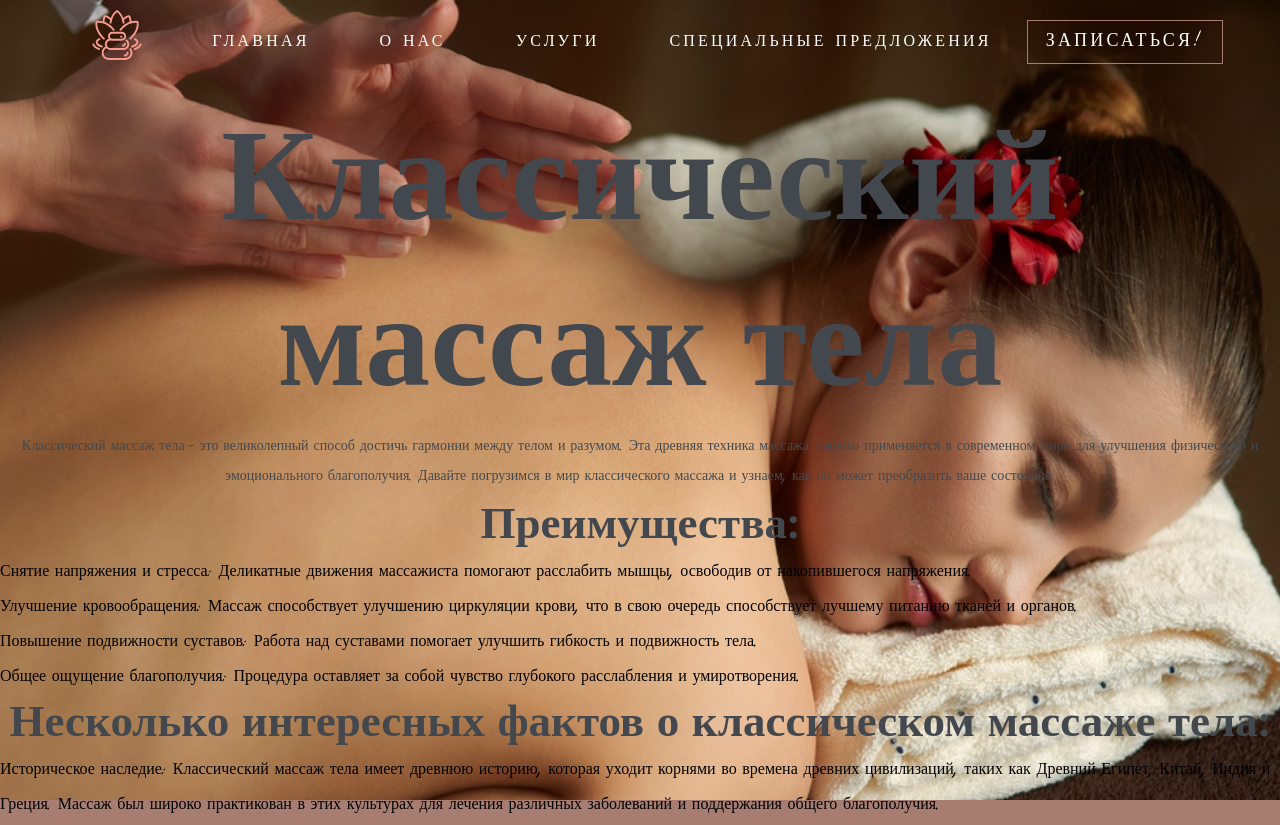
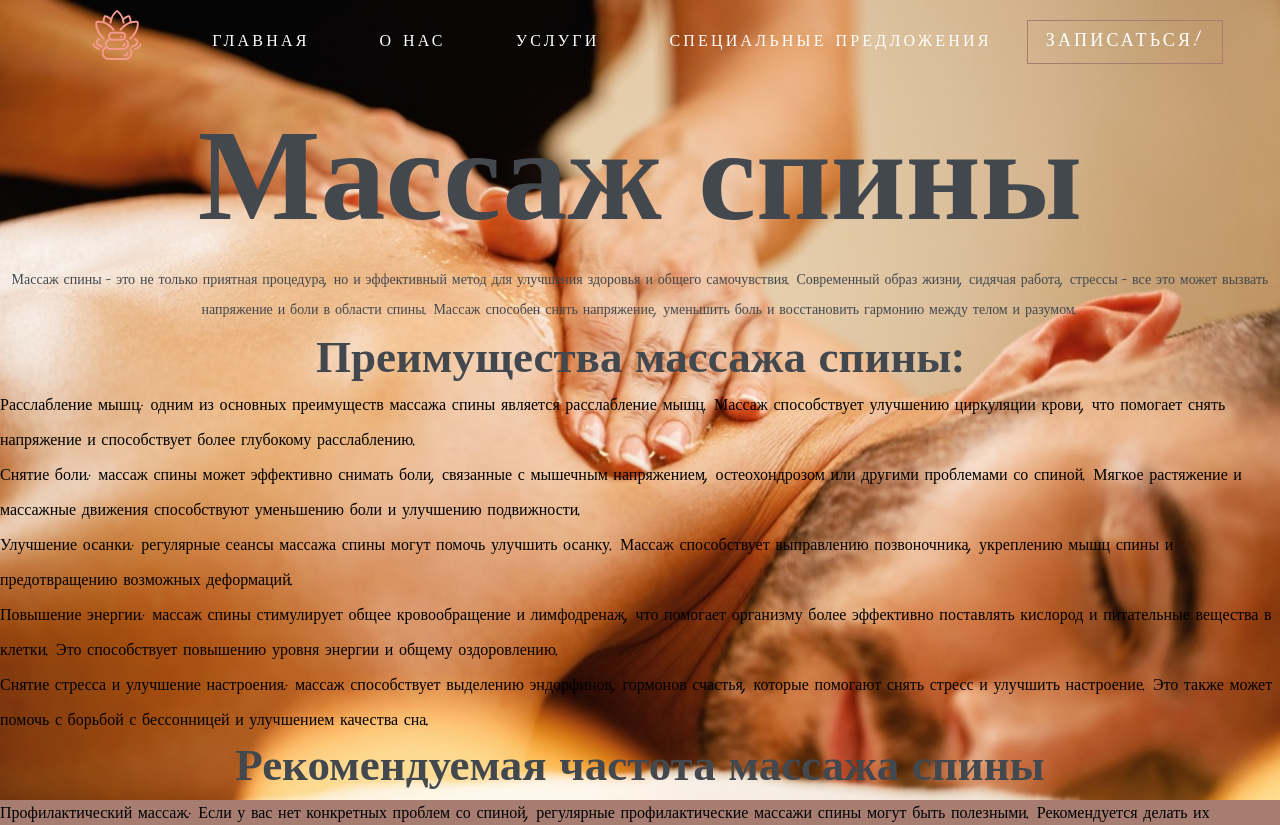
Before and after one commit to Bezniak/massage, a React (Create React App) app: page /massage-description/backMassage in a window 1280 px wide. Shown: the top 825 px of the page. Built offline with nearby package versions, Linux system fonts and the light colour scheme.

Commit message:
11 commit

```diff
--- a/package.json
+++ b/package.json
@@ -16,6 +16,7 @@
     "react-icons": "^5.0.1",
     "react-router-dom": "^6.21.3",
     "react-scripts": "5.0.1",
+    "react-scroll": "^1.9.0",
     "typescript": "^4.4.2",
     "web-vitals": "^2.1.0"
   },
--- a/src/App.tsx
+++ b/src/App.tsx
@@ -8,13 +8,9 @@ import {MassagesType} from './components/MassagesType/MassagesType';
 import {PhotoCollection} from './components/PhotoCollection/PhotoCollection';
 import ConclusionSection from './components/ConclusionSection/ConclusionSection';
 import {Footer} from './components/Footer/Footer';
-import MassageTypeDescription from './components/MassageTypeDescription/MassageTypeDescription';
-import {MassageInfo} from "./data/data";
+import {MassageInfo, WelcomeSectionData} from "./data/data";
+import DynamicMassageTypeDescription from "./components/TypeOfMassage/DynamicMassageTypeDescription";
 
-interface WelcomeSection {
-    title: string;
-    description: string;
-}
 
 interface MassageData {
     id: string;
@@ -29,12 +25,20 @@ interface PhotoCollectionItem {
 }
 
 interface Data {
-    welcomeSection: WelcomeSection;
+    welcomeSection: WelcomeSectionData;
     massageData: MassageData[];
     photoCollection: PhotoCollectionItem[];
-    conclusionSection: WelcomeSection;
+    conclusionSection: WelcomeSectionData;
     massageTypeDescription: {
-        classicMassageInfo: MassageInfo
+        classicBodyMassage: MassageInfo
+        backMassage: MassageInfo,
+        cervicalCollarArea: MassageInfo;
+        footMassage: MassageInfo;
+        handMassage: MassageInfo;
+        honeyMassage: MassageInfo;
+        cuppingMassage: MassageInfo;
+        faceMassage: MassageInfo;
+        relaxingMassage: MassageInfo;
     }
 }
 
@@ -49,13 +53,6 @@ function App({data}: AppProps) {
                 <div className='appWrapper'>
                     <Header/>
                 </div>
-
-
-                {/*<MainContent />*/}
-                {/*<WelcomeSection {...data.welcomeSection} />*/}
-                {/*<MassagesType massageData={data.massageData} />*/}
-                {/*<PhotoCollection photoCollection={data.photoCollection} />*/}
-                {/*<ConclusionSection {...data.conclusionSection} />*/}
 
 
                 <Routes>
@@ -76,9 +73,11 @@ function App({data}: AppProps) {
 
 
                     <Route
-                        path='massage-description/:id?'
-                        element={<MassageTypeDescription {...data.massageTypeDescription.classicMassageInfo} />}
+                        path='massage-description/:massageType'
+                        element={<DynamicMassageTypeDescription massageTypeDescription={data.massageTypeDescription}/>}
                     />
+
+
                 </Routes>
 
 
--- a/src/components/Header/Header.tsx
+++ b/src/components/Header/Header.tsx
@@ -32,7 +32,7 @@ const Header = (props: any) => {
                     </NavLink>
                 </li>
                 <li>
-                    <NavLink to='/main'
+                    <NavLink to='/'
                              className={({isActive}) => (isActive ? s.active : s.normal)}>Главная</NavLink>
                 </li>
                 <li>
--- a/src/components/MassagesType/MassagesType.tsx
+++ b/src/components/MassagesType/MassagesType.tsx
@@ -1,7 +1,7 @@
 // MassagesType.tsx
-import React, { FC } from 'react';
+import React, {FC} from 'react';
 import s from './MassagesType.module.css';
-import { Type } from './Type';
+import {Type} from './Type';
 
 interface MassageData {
     id: string;
@@ -14,13 +14,18 @@ interface MassagesTypeProps {
     massageData: MassageData[];
 }
 
-export const MassagesType: FC<MassagesTypeProps> = ({ massageData }) => {
+export const MassagesType: FC<MassagesTypeProps> = ({massageData}) => {
+
+
     return (
         <div className={s.typeWrapper}>
             <h2 className={s.typeTitle}>Разнообразие эксклюзивных массажей в нашей студии</h2>
             <div className={s.typeBlock}>
                 {massageData.map((massage) => (
-                    <Type title={massage.title} description={massage.description} image={massage.image} key={massage.id} />
+                    <div key={massage.id}>
+                        <Type title={massage.title} description={massage.description} image={massage.image}
+                              id={massage.id}/>
+                    </div>
                 ))}
             </div>
         </div>
--- a/src/components/MassagesType/Type.tsx
+++ b/src/components/MassagesType/Type.tsx
@@ -1,16 +1,16 @@
-import React, { FC, useState } from 'react';
+import React, {FC, useState} from 'react';
 import s from './Type.module.css';
-import { FaArrowRightLong } from 'react-icons/fa6';
-import { Button } from '../common/Button/Button';
-import { Link } from 'react-router-dom';
+import {FaArrowRightLong} from 'react-icons/fa6';
+import {Link} from 'react-router-dom';
 
 type PropsType = {
+    id: string
     title: string;
     description: string;
     image: string;
 };
 
-export const Type: FC<PropsType> = ({ description, title, image }) => {
+export const Type: FC<PropsType> = ({description, title, image, id}) => {
 
 
     const [isHovered, setIsHovered] = useState(false);
@@ -23,21 +23,22 @@ export const Type: FC<PropsType> = ({ description, title, image }) => {
         setIsHovered(false);
     };
 
+
     return (
         <div
             className={`${s.typeWrapper} ${isHovered ? s.hovered : ''}`}
             onMouseEnter={onMouseEnter}
             onMouseLeave={onMouseLeave}
         >
-            <img className={s.typeImg} src={image} alt={title} />
+            <img className={s.typeImg} src={image} alt={title}/>
             <h3 className={s.typeTitle}>{title}</h3>
             <p className={s.typeDescription}>{description}</p>
 
             <div className={s.buttonBlock}>
-                <Link to="/massage-description">
+                <Link to={`/massage-description/${id}`}>
                     <button className={s.typeButton}>Узнать больше</button>
                 </Link>
-                <FaArrowRightLong className={s.arrowIcon} />
+                <FaArrowRightLong className={s.arrowIcon}/>
             </div>
         </div>
     );
--- /dev/null
+++ b/src/components/TypeOfMassage/DynamicMassageTypeDescription.tsx
@@ -0,0 +1,29 @@
+// DynamicMassageTypeDescription.tsx
+import React, {FC} from 'react';
+import {useParams} from 'react-router-dom';
+import {MassageInfo} from "../../data/data";
+import MassageTypeDescription from "../MassageTypeDescription/MassageTypeDescription";
+
+
+interface DynamicMassageTypeDescriptionProps {
+    massageTypeDescription: {
+        [key: string]: MassageInfo;
+    };
+}
+
+const DynamicMassageTypeDescription: FC<DynamicMassageTypeDescriptionProps> = ({massageTypeDescription}) => {
+    const { massageType } = useParams();
+
+    console.log('massageType:', massageType);
+    console.log('massageTypeDescription keys:', Object.keys(massageTypeDescription));
+
+    const selectedMassageType = massageTypeDescription[massageType || 'default'];
+
+    if (!selectedMassageType) {
+        return <div>Error: Invalid or missing massage type</div>;
+    }
+
+    return <MassageTypeDescription {...selectedMassageType} />;
+};
+
+export default DynamicMassageTypeDescription;
--- a/src/data/data.ts
+++ b/src/data/data.ts
@@ -1,4 +1,4 @@
-interface WelcomeSectionData {
+export interface WelcomeSectionData {
     title: string;
     description: string;
 }
@@ -39,7 +39,7 @@ interface AppData {
     photoCollection: PhotoCollectionData[];
     conclusionSection: WelcomeSectionData;
     massageTypeDescription: {
-        classicMassageInfo: MassageInfo;
+        classicBodyMassage: MassageInfo
         backMassage: MassageInfo,
         cervicalCollarArea: MassageInfo;
         footMassage: MassageInfo;
@@ -170,7 +170,7 @@ export const data: AppData = {
         Забронируйте свой массаж сейчас, и позвольте себе насладиться уникальным опытом релаксации в студии 'Art-Massage'.`,
     },
     massageTypeDescription: {
-        classicMassageInfo: {
+        classicBodyMassage: {
             id: 'classicBodyMassage',
             imageBG: '/ClassicBodyMassageBG.jpg',
             title: "Классический массаж тела",
```
Also changed, not shown: src/components/MassageTypeDescription/MassageTypeDescription.tsx (line endings or trailing spaces), 1 other file (tests, documents, lock files or other folders).
